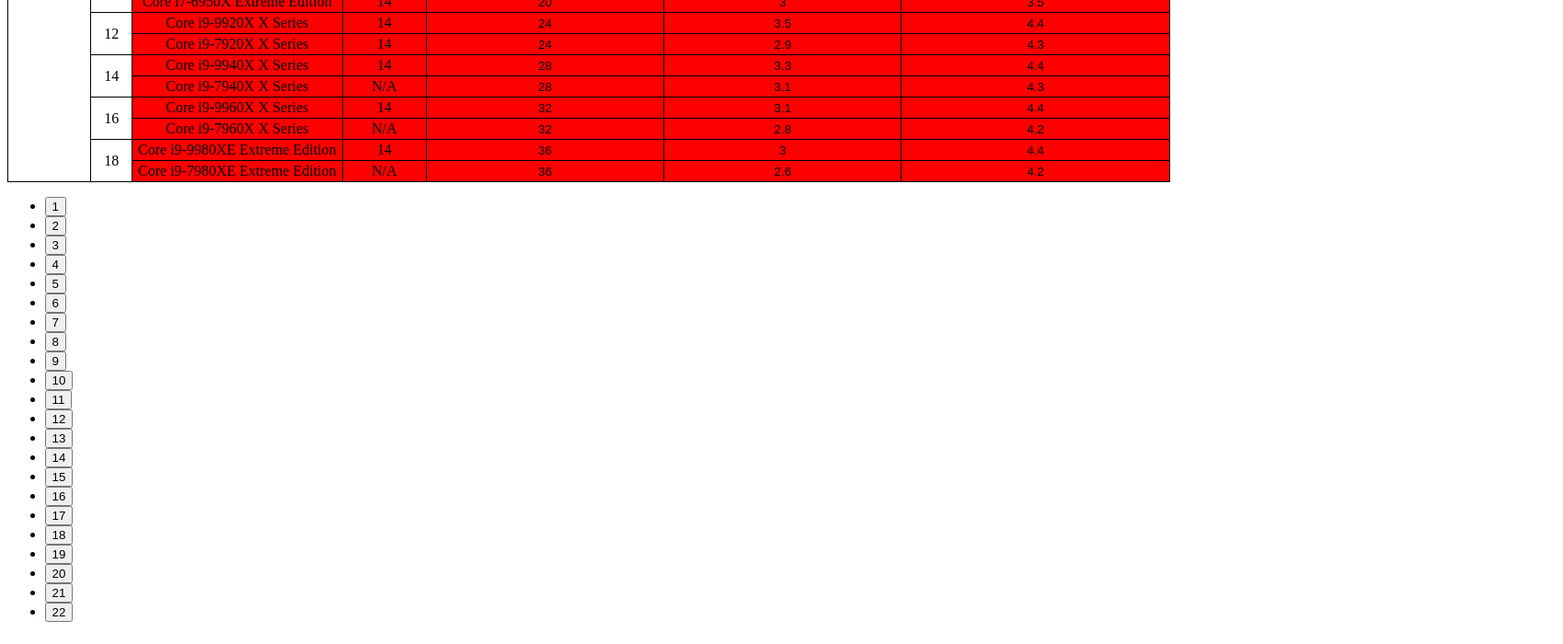
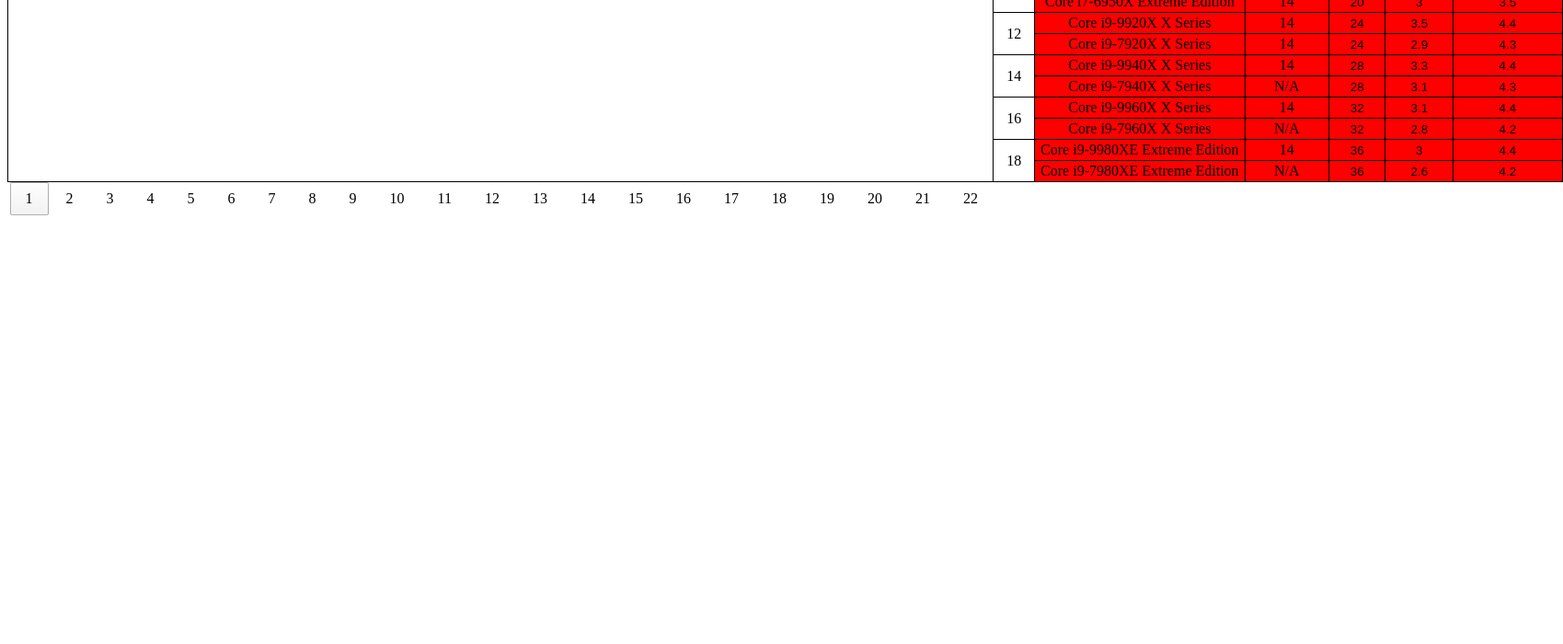
Before and after one commit to Rhythm-agrawal/dashboard-sla, a Vue app: page / in a window 1280 px wide. Shown: the part 1069-1769 px from the top of the page at 92% size, 1699 px wide, since content can reach past the window. After the commit the page ends 1311 px from the top, so only its background shows below. Built offline with nearby package versions, Linux system fonts and the light colour scheme.

Commit message:
Added basic styling for pagination

```diff
--- a/src/components/Dashboard.vue
+++ b/src/components/Dashboard.vue
@@ -122,13 +122,19 @@
       </TableBody>
 
       <TableFooter>
-        <ul>
-          <li v-for="number in paginationMeta.pages">
-            <button type="button" @click="setCurrentPage(number)">
-              {{ number }}
-            </button>
-          </li>
-        </ul>
+        <div class="pagination">
+          <span>
+            <a
+              v-for="number in paginationMeta.pages"
+              role="button"
+              :class="
+                'paginate_button ' + (number === currentPage ? 'active' : '')
+              "
+              @click="setCurrentPage(number)"
+              >{{ number }}</a
+            >
+          </span>
+        </div>
       </TableFooter>
     </Table>
     <!-- End of Table Design -->
@@ -278,12 +284,72 @@
       setCurrentPage,
       calstatusRowspan,
       getStatusClass,
+      currentPage,
     };
   },
 };
 </script>
 
 <style>
+.pagination {
+  width: 100%;
+  display: block;
+  margin: 0;
+  padding: 0;
+}
+.pagination .paginate_button {
+  box-sizing: border-box;
+  display: inline-block;
+  min-width: 1.5em;
+  padding: 0.5em 1em;
+  margin-left: 2px;
+  text-align: center;
+  text-decoration: none !important;
+  cursor: pointer;
+  color: inherit !important;
+  border: 1px solid rgba(0, 0, 0, 0);
+  border-radius: 2px;
+  background: rgba(0, 0, 0, 0);
+}
+.pagination .paginate_button.active,
+.pagination .paginate_button:hover {
+  color: inherit !important;
+  border: 1px solid rgba(0, 0, 0, 0.3);
+  background-color: rgba(0, 0, 0, 0.05);
+  background: -webkit-gradient(
+    linear,
+    left top,
+    left bottom,
+    color-stop(0%, rgba(230, 230, 230, 0.05)),
+    color-stop(100%, rgba(0, 0, 0, 0.05))
+  );
+  background: -webkit-linear-gradient(
+    top,
+    rgba(230, 230, 230, 0.05) 0%,
+    rgba(0, 0, 0, 0.05) 100%
+  );
+  background: -moz-linear-gradient(
+    top,
+    rgba(230, 230, 230, 0.05) 0%,
+    rgba(0, 0, 0, 0.05) 100%
+  );
+  background: -ms-linear-gradient(
+    top,
+    rgba(230, 230, 230, 0.05) 0%,
+    rgba(0, 0, 0, 0.05) 100%
+  );
+  background: -o-linear-gradient(
+    top,
+    rgba(230, 230, 230, 0.05) 0%,
+    rgba(0, 0, 0, 0.05) 100%
+  );
+  background: linear-gradient(
+    to bottom,
+    rgba(230, 230, 230, 0.05) 0%,
+    rgba(0, 0, 0, 0.05) 100%
+  );
+}
+
 .fas.fa-times {
   display: none;
 }
```
